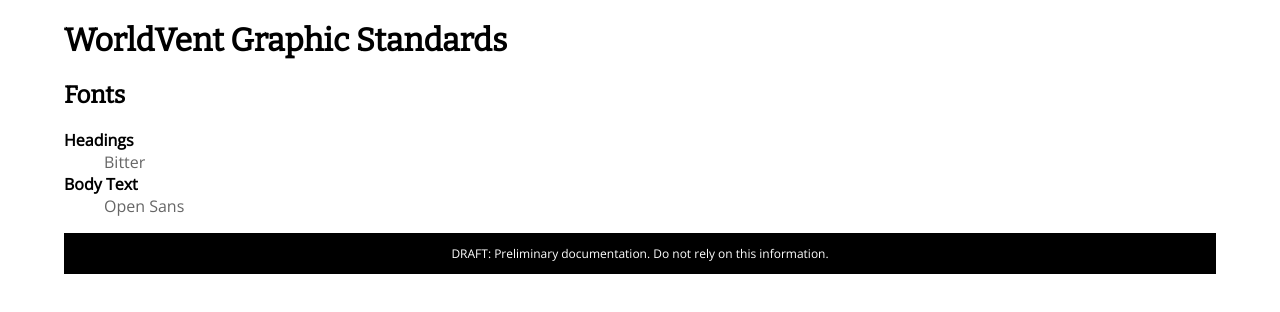
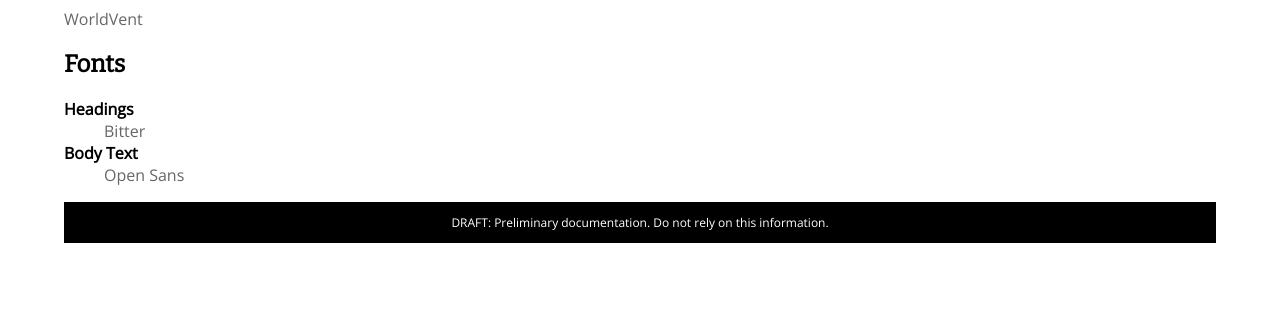
Before and after one commit to timothyekl/WorldVent-Documentation, a plain HTML site: page team/graphic.html in a window 1280 px wide. Drawn offline with nearby package versions, Linux system fonts and the light colour scheme.

Commit message:
Application note on bulletins; update to use <header>

```diff
--- a/team/graphic.html
+++ b/team/graphic.html
@@ -12,7 +12,7 @@
 	</head>
 	<body id="index">
 
-<h1><a href="/index.html">WorldVent Graphic Standards</a></h1>
+<header><a href="/index.html">WorldVent</a></header>
 
 
 <h2> Fonts </h2>
```
